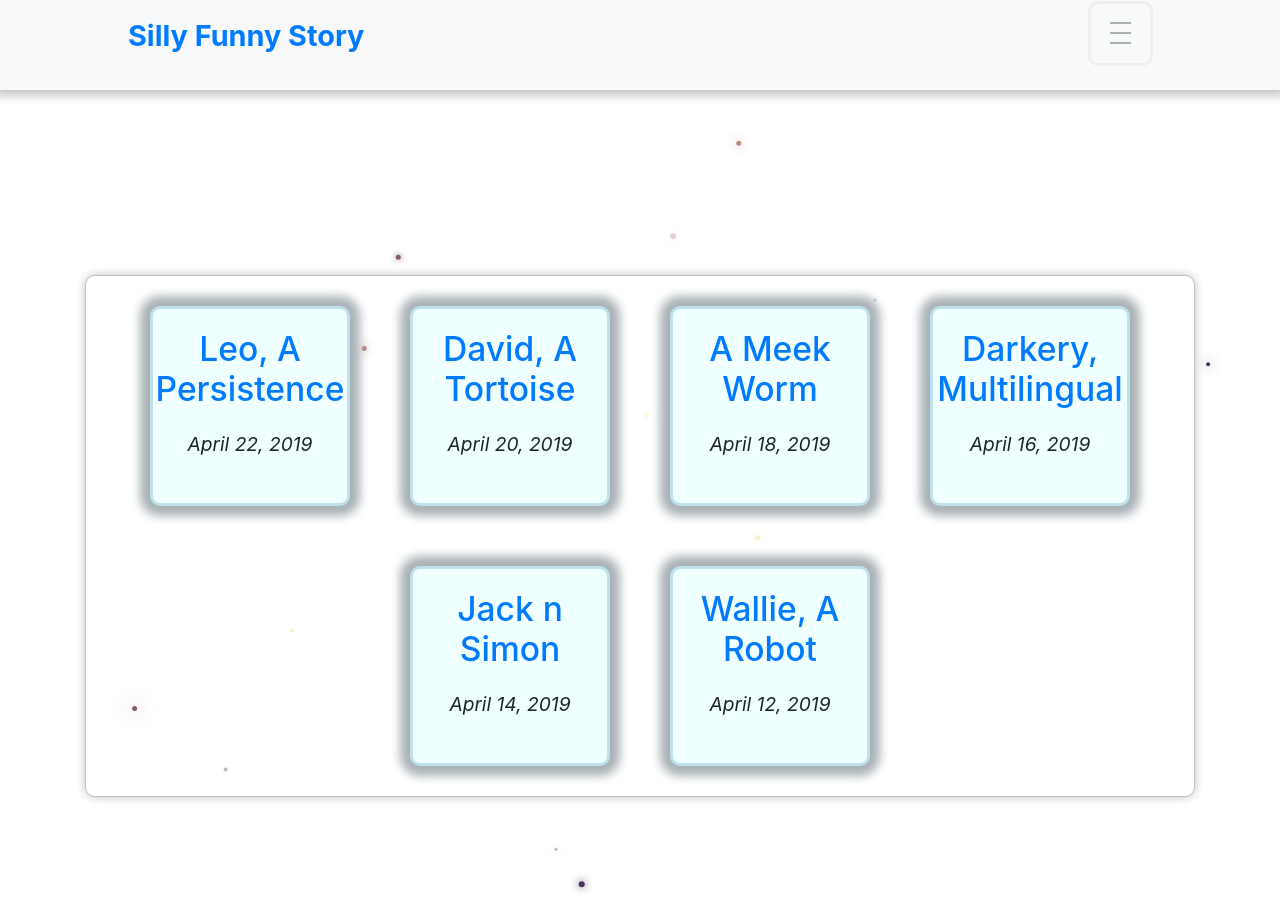
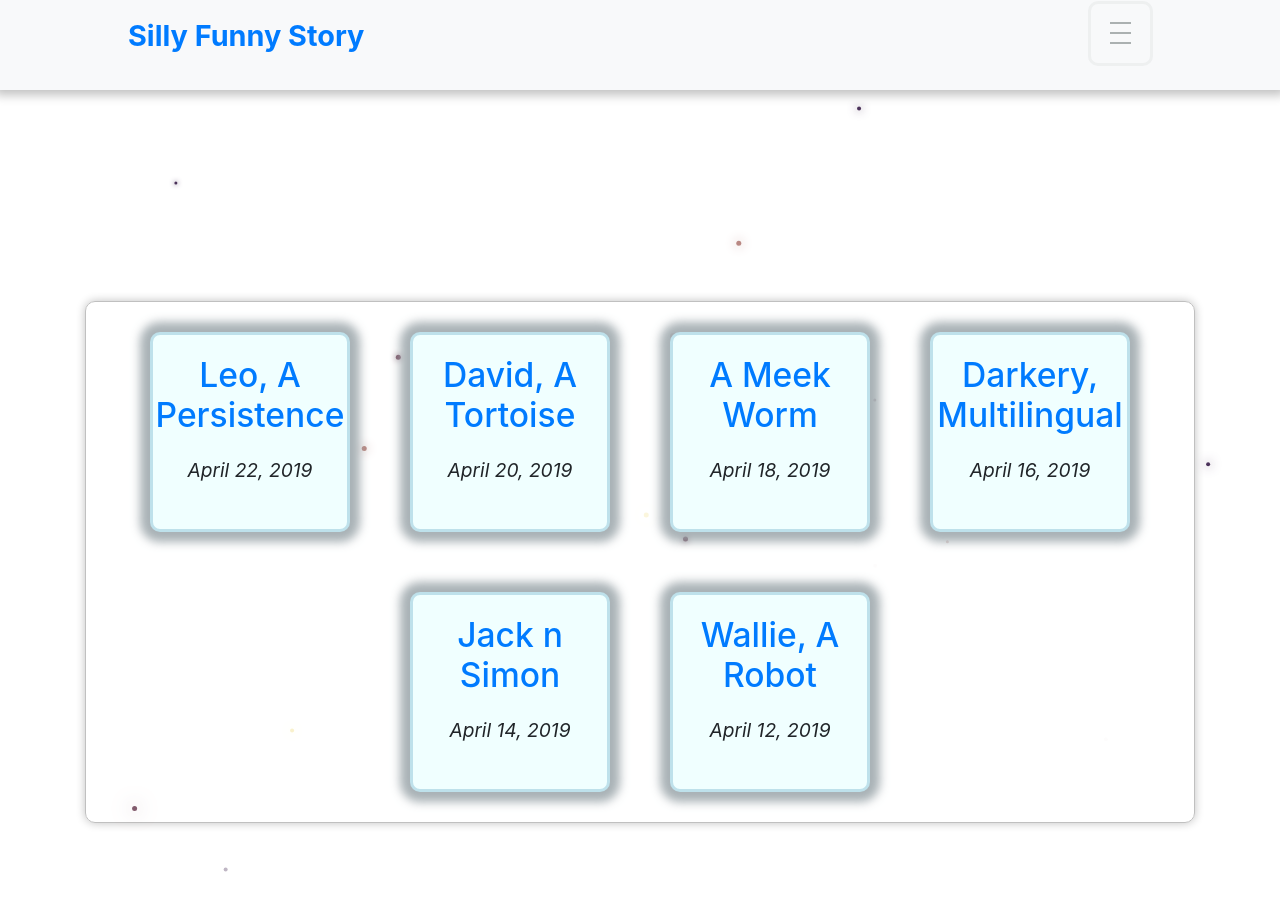
Before and after one commit to nnfunny/small-blog, a Jekyll site: the page built from index.html, in a window 1280 px wide and 900 px high. Built offline with Jekyll 4.4.1, drawn with Linux system fonts in a browser that asks for light colours; nearby versions of some CDN libraries.

Commit message:
New feature

```diff
--- a/_includes/header.html
+++ b/_includes/header.html
@@ -1,6 +1,6 @@
 <header>
     <nav>
-        <div class="nav-flex-container bg-light" style="position: fixed">
+        <div class="nav-flex-container bg-light">
             <a href="{{ site.baseurl }}/" class="nav-title">
                 <strong>Silly Funny Story</strong>
             </a>
--- a/index.html
+++ b/index.html
@@ -19,12 +19,12 @@
 </section>
 <style>
         .flex-container {
-                margin-top: -625px;
+                margin-top: -63%;
         }
 
         @media screen and (max-width: 600px) {
                 .flex-container {
-                        margin-top: -580px;
+                        margin-top: -188%;
                 }
         }
 </style>
```
